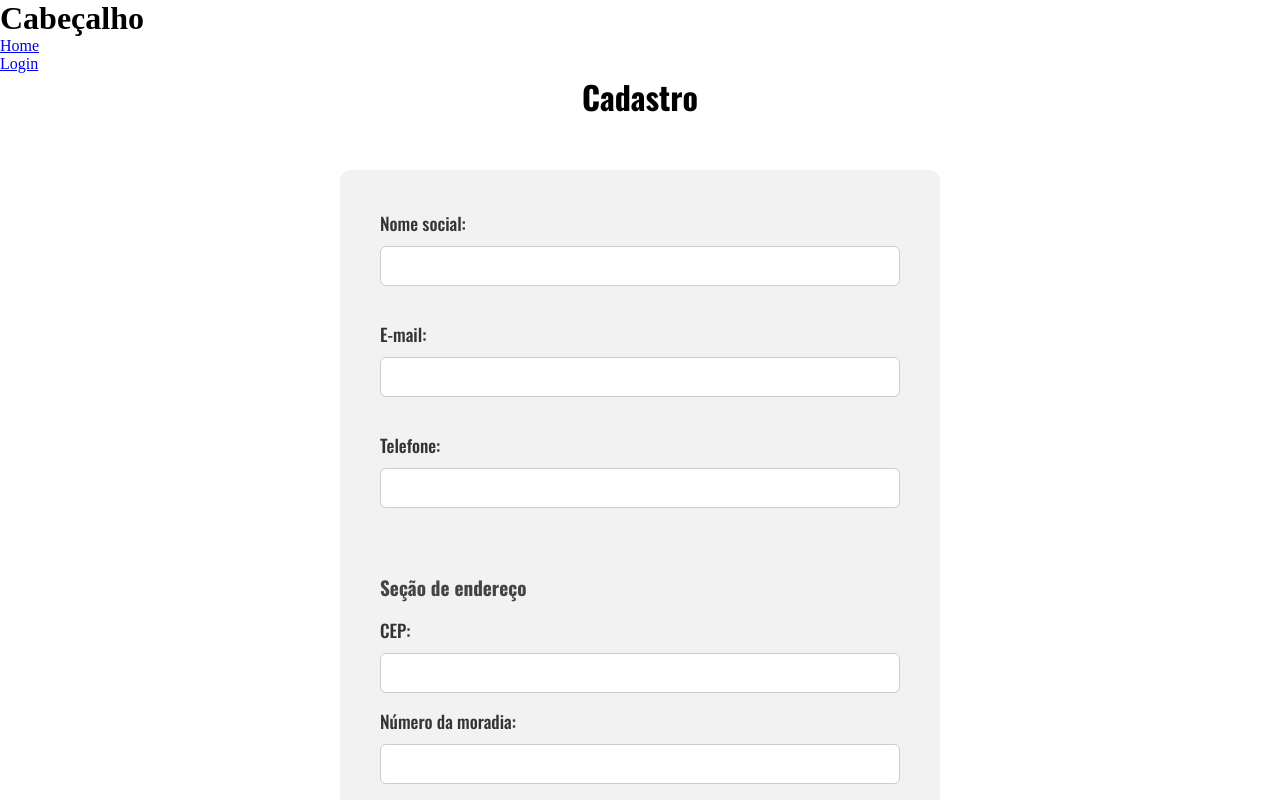
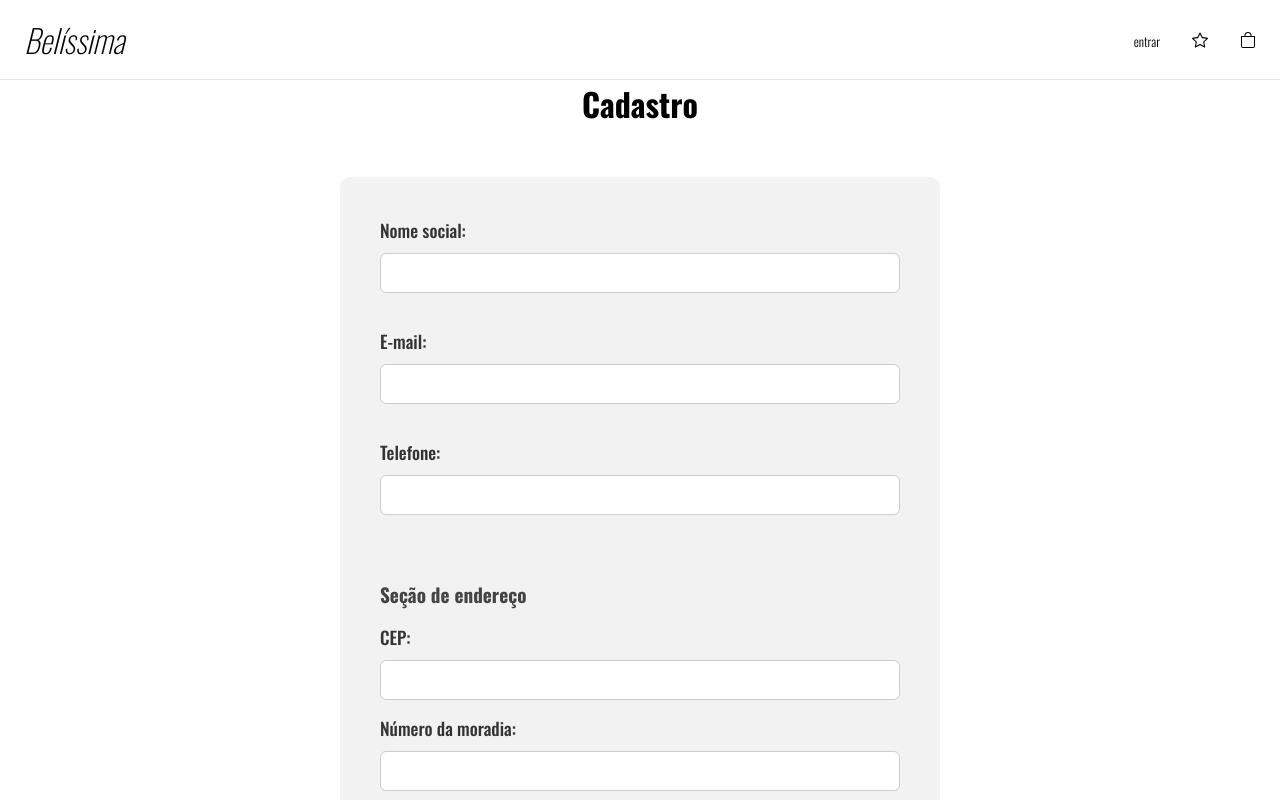
Before and after one commit to projeto-belissima/front-end, a Vue app: page /cadastro in a window 1280 px wide. Shown: the top 800 px of the page. Built offline with nearby package versions, Linux system fonts and the light colour scheme.

Commit message:
feat: conclusão do cabeçalho #8

```diff
--- a/src/assets/main.css
+++ b/src/assets/main.css
@@ -8,6 +8,7 @@
 
 :root {
     --fonte-principal: 'Oswald', sans-serif;
+    --cor-cinza-auxiliar: #E6E6E6;
     --cor-marrom-1: #4a3728;
     --cor-marrom-2: #745b49;
 }
--- a/src/components/HeaderView.vue
+++ b/src/components/HeaderView.vue
@@ -1,5 +1,47 @@
 <template>
-  <h1>Cabeçalho</h1>
-  <RouterLink to="/">Home</RouterLink> <br>
-  <RouterLink to="/login">Login</RouterLink> <br>
+  <header>
+    <div class="cabecalho-titulo">
+      <h1><RouterLink to="/">Belíssima</RouterLink></h1>
+    </div>
+
+    <div class="cabecalho-links">
+      <p><RouterLink to="/login">entrar</RouterLink></p>
+      <svg xmlns="http://www.w3.org/2000/svg" width="16" height="16" fill="currentColor" class="bi bi-star" viewBox="0 0 16 16">
+        <path d="M2.866 14.85c-.078.444.36.791.746.593l4.39-2.256 4.389 2.256c.386.198.824-.149.746-.592l-.83-4.73 3.522-3.356c.33-.314.16-.888-.282-.95l-4.898-.696L8.465.792a.513.513 0 0 0-.927 0L5.354 5.12l-4.898.696c-.441.062-.612.636-.283.95l3.523 3.356-.83 4.73zm4.905-2.767-3.686 1.894.694-3.957a.56.56 0 0 0-.163-.505L1.71 6.745l4.052-.576a.53.53 0 0 0 .393-.288L8 2.223l1.847 3.658a.53.53 0 0 0 .393.288l4.052.575-2.906 2.77a.56.56 0 0 0-.163.506l.694 3.957-3.686-1.894a.5.5 0 0 0-.461 0z"/>
+      </svg>
+      <svg xmlns="http://www.w3.org/2000/svg" width="16" height="16" fill="currentColor" class="bi bi-bag" viewBox="0 0 16 16">
+        <path d="M8 1a2.5 2.5 0 0 1 2.5 2.5V4h-5v-.5A2.5 2.5 0 0 1 8 1m3.5 3v-.5a3.5 3.5 0 1 0-7 0V4H1v10a2 2 0 0 0 2 2h10a2 2 0 0 0 2-2V4zM2 5h12v9a1 1 0 0 1-1 1H3a1 1 0 0 1-1-1z"/>
+      </svg>
+    </div>
+  </header>
 </template>
+
+<style scoped>
+  header {
+    display: flex;
+    justify-content: space-between;
+    padding: 1rem 1.5rem;
+    border-bottom: 1px solid var(--cor-cinza-auxiliar);
+    font-family: var(--fonte-principal);
+  }
+
+  .cabecalho-titulo h1 a {
+    color: black;
+    text-decoration: none;
+    font-weight: 100;
+    font-style: italic;
+  }
+
+  .cabecalho-links {
+    display: flex;
+    column-gap: 2rem;
+    align-items: center;
+
+    & p a {
+      color: black;
+      text-decoration: none;
+      font-weight: 300;
+      font-size: .8rem;
+    }
+  }
+</style>
```
